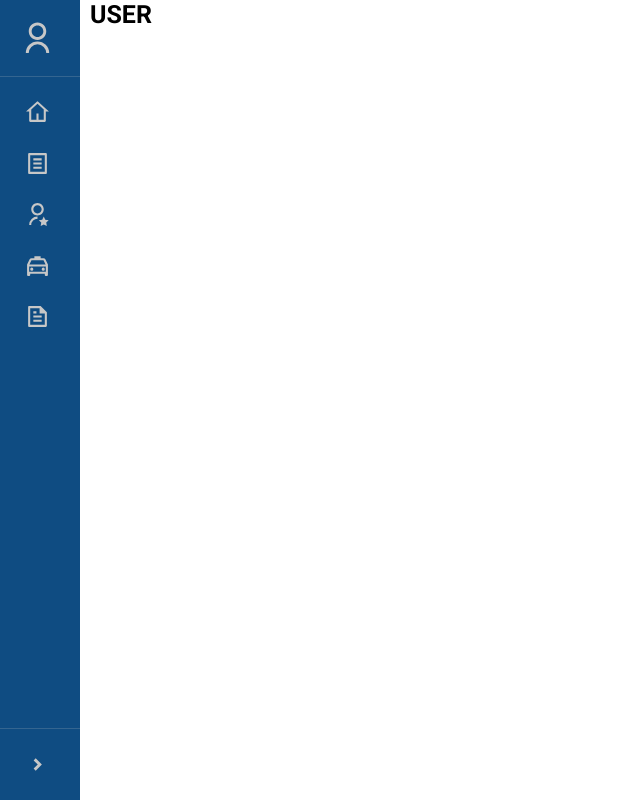
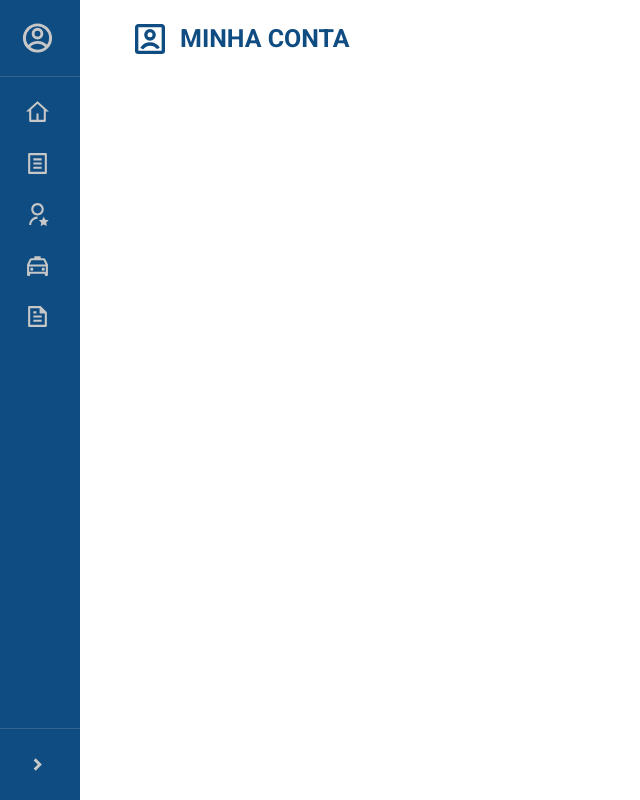
Before and after one commit to rsgabriel01/sostransporteexecutivo, a React (Create React App) app in the folder web/: page /user in a window 1280 px wide. Shown: the whole page, without its empty margins (0-640 px from the left). Built offline with nearby package versions, Linux system fonts and the light colour scheme.

Commit message:
alterado icon page minha conta

```diff
--- a/web/src/pages/User/index.js
+++ b/web/src/pages/User/index.js
@@ -1,8 +1,9 @@
 import React from "react";
 
 import LateralMenu from "../components/LateralMenu/LateralMenu";
+import Header from "../components/Header/Header";
 
-import {} from "react-icons/ri";
+import { RiUserFollowLine, RiAccountBoxLine } from "react-icons/ri";
 
 import "./styles.css";
 
@@ -11,7 +12,10 @@
     <div className="main-container">
       <LateralMenu></LateralMenu>
       <div className="content-container">
-        <h1>USER</h1>
+        <Header
+          title={"Minha conta"}
+          icon={<RiAccountBoxLine size={40} />}
+        ></Header>
       </div>
     </div>
   );
--- a/web/src/pages/components/LateralMenu/LateralMenu.js
+++ b/web/src/pages/components/LateralMenu/LateralMenu.js
@@ -16,6 +16,7 @@
   RiFileListLine,
   RiUserStarLine,
   RiUserLocationLine,
+  RiAccountCircleLine,
   RiUser2Line,
   RiUserLine,
   RiLogoutBoxLine,
@@ -80,7 +81,7 @@
       <SidebarHeader>
         <Menu>
           <MenuItem
-            icon={<RiUserLine size={35} />}
+            icon={<RiAccountCircleLine size={50} />}
             suffix={
               <MenuItem onClick={handleLogout}>
                 <RiLogoutBoxLine size={20} />
```
